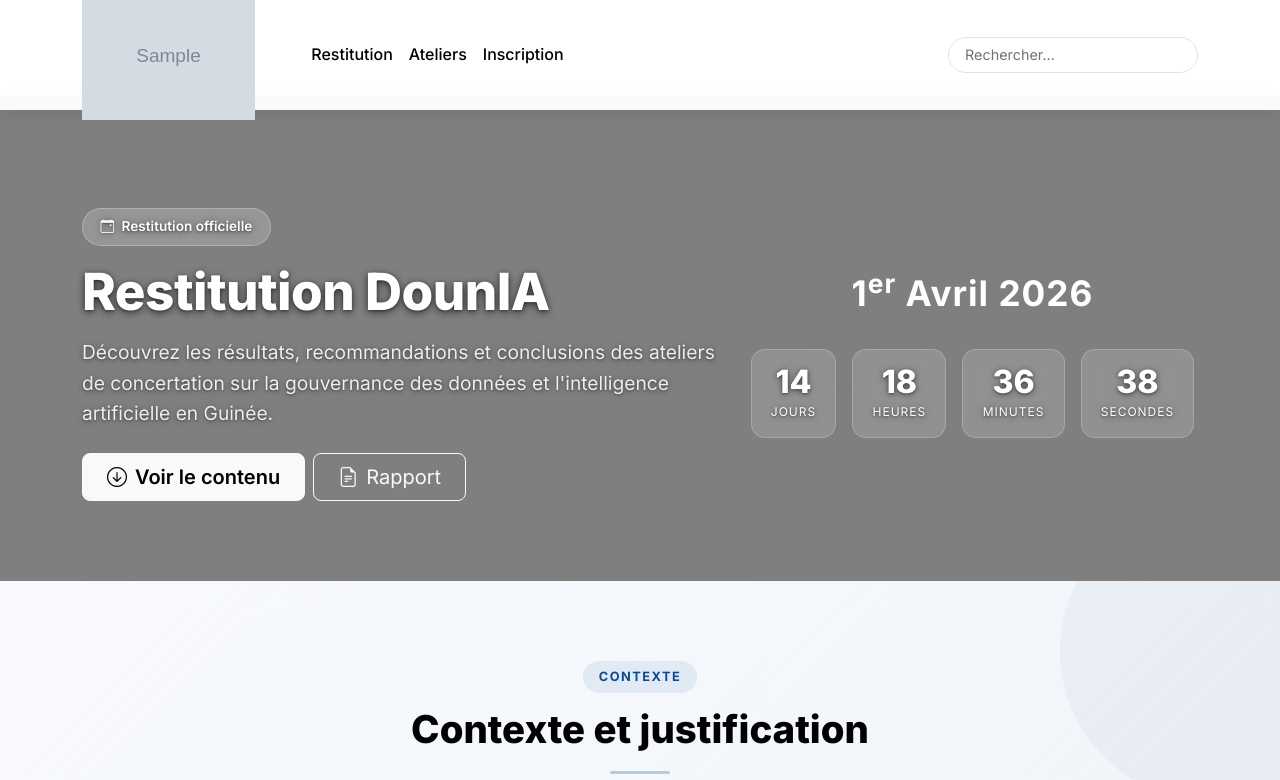
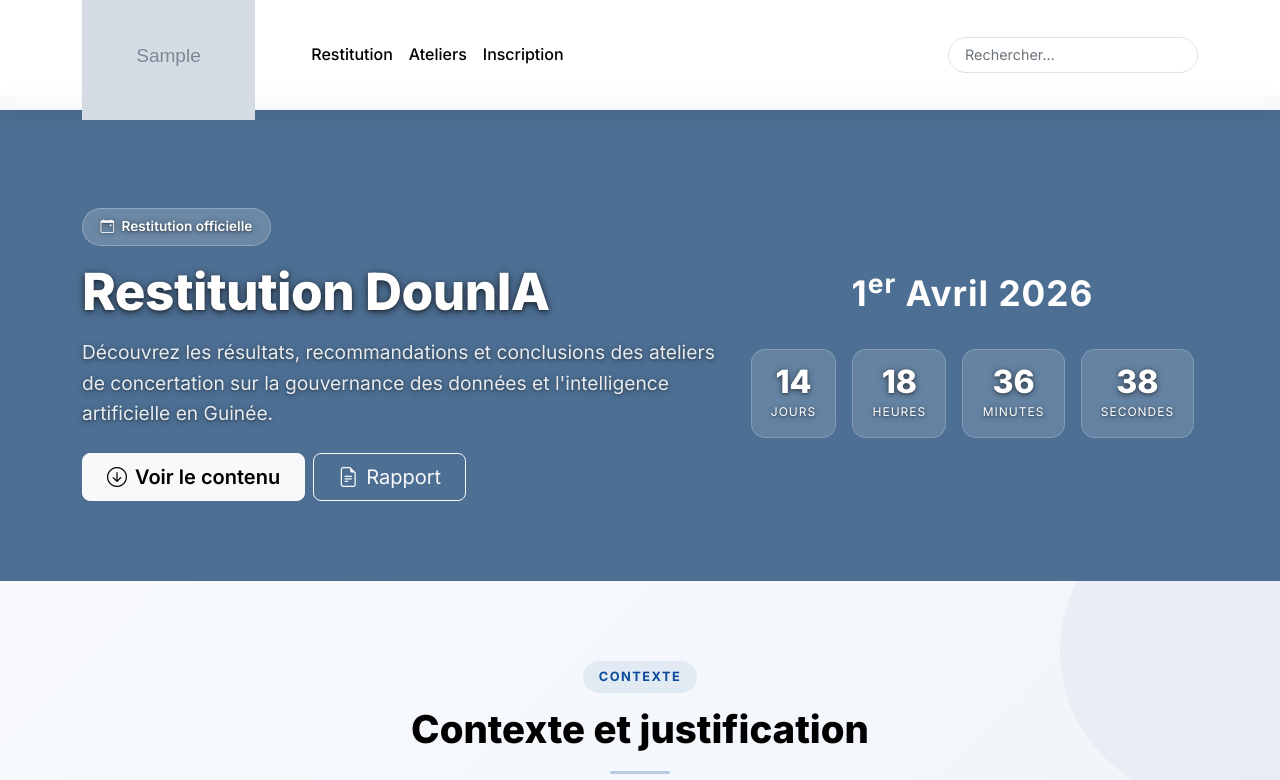
Before and after one commit to Bella5768/douniaguinee, a Django app: page /restitution/ in a window 1280 px wide. Shown: the top 780 px of the page. Run offline with Django 4.2, Linux system fonts and the light colour scheme; data comes from the database, SQL or seed files in the repository; tables that the repository leaves empty hold one stand-in row (values such as "Sample post"); grey boxes marked "Sample" are stand-in pictures.

Commit message:
Change overlay to CSIG blue color (#003366) on restitution page

```diff
--- a/templates/inscriptions/restitution.html
+++ b/templates/inscriptions/restitution.html
@@ -23,7 +23,7 @@
         content: '';
         position: absolute;
         inset: 0;
-        background: rgba(0,0,0,0.5);
+        background: rgba(0,51,102,0.7);
         z-index: 1;
     }
     .page-hero-bg-slideshow {
```
